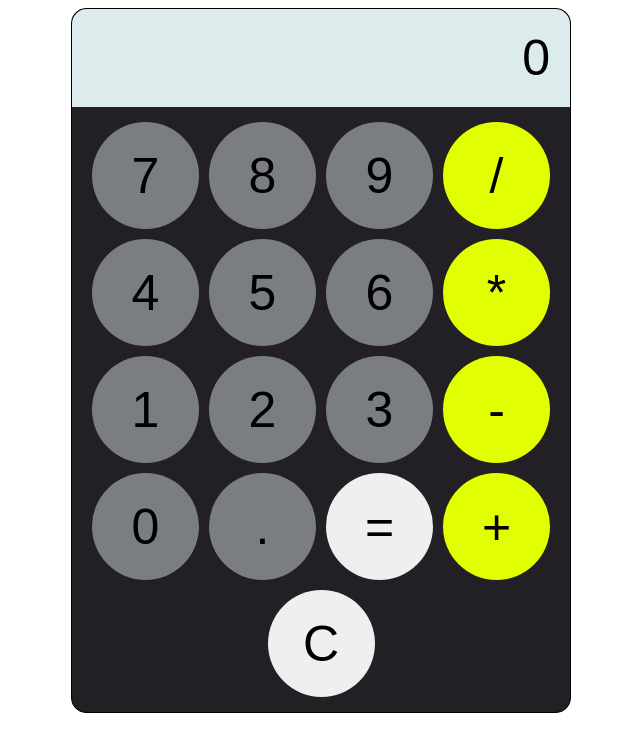
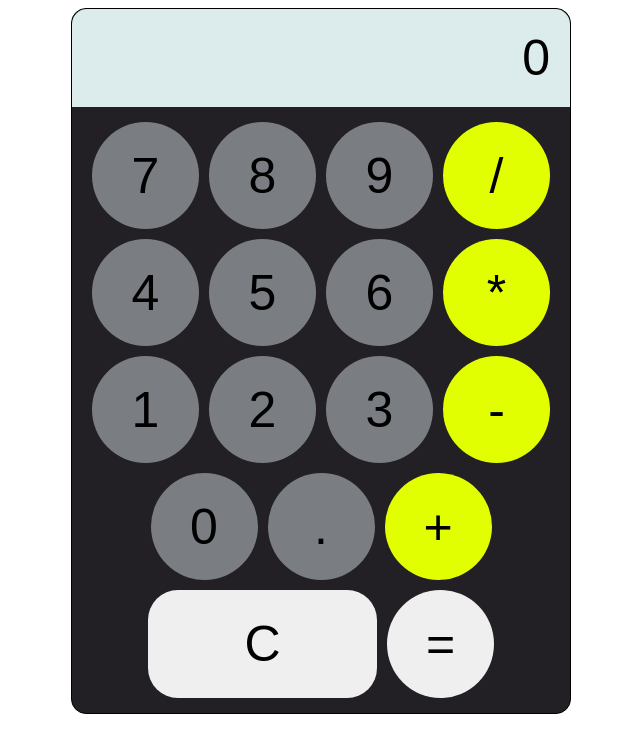
Before and after one commit to Brstone2002/top-calculator, a plain HTML site: page index.html in a window 1280 px wide. Shown: the whole page, without its empty margins (319-959 px from the left). Drawn offline with Linux system fonts and the light colour scheme.

Commit message:
changed buttons

```diff
--- a/index.html
+++ b/index.html
@@ -27,9 +27,10 @@
             <button class="btn operator">-</button>
             <button class="btn num">0</button>
             <button class="btn num">.</button>
-            <button class="btn equal">=</button>
+
             <button class="btn operator">+</button>
             <button class="btn clear">C</button>
+            <button class="btn equal">=</button>
         </div>
     </div>
     <script src="script.js"></script>
--- a/styles.css
+++ b/styles.css
@@ -59,5 +59,9 @@ body {
 }
 
 .clear {
-    width: 50%;
+    flex-basis: calc(50% - 5px);
+    aspect-ratio: auto;
+    border-radius: 30px;
+    padding-top: 25px;
+    padding-bottom: 25px;
 }
```
